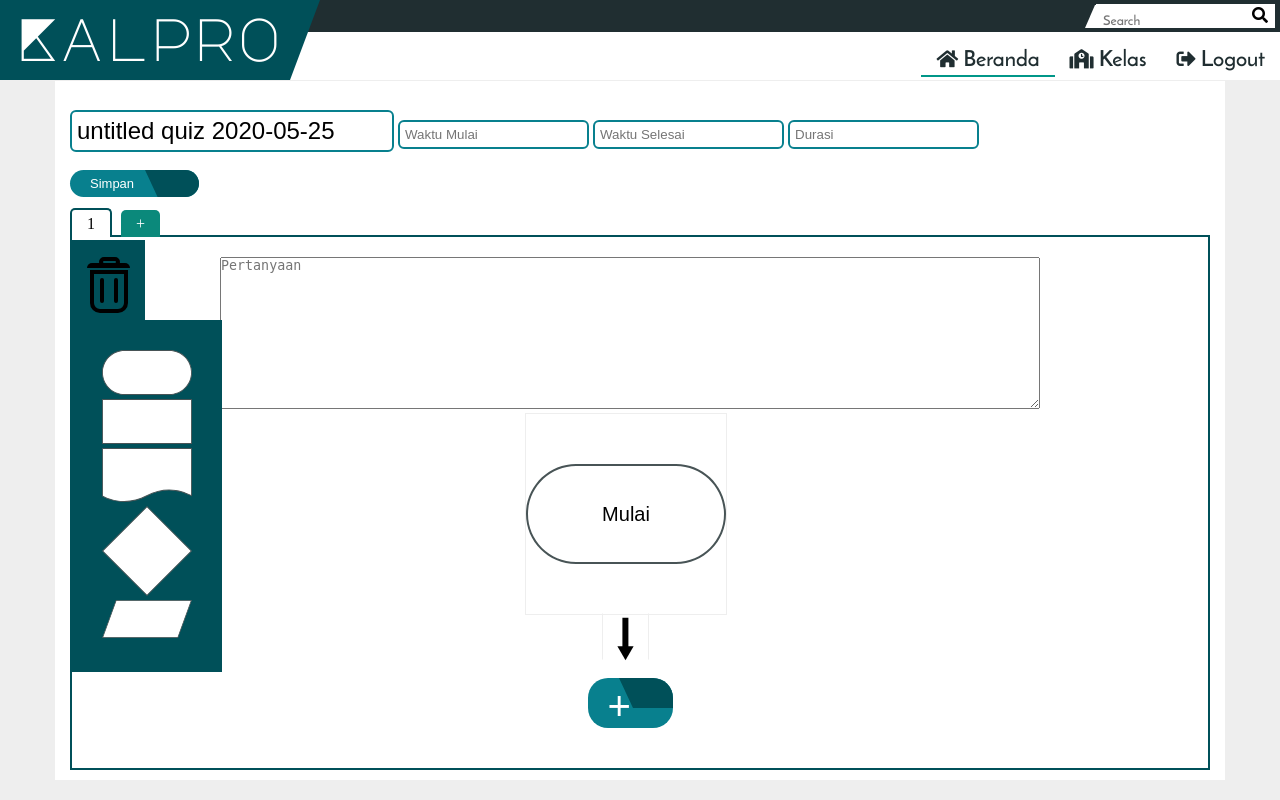
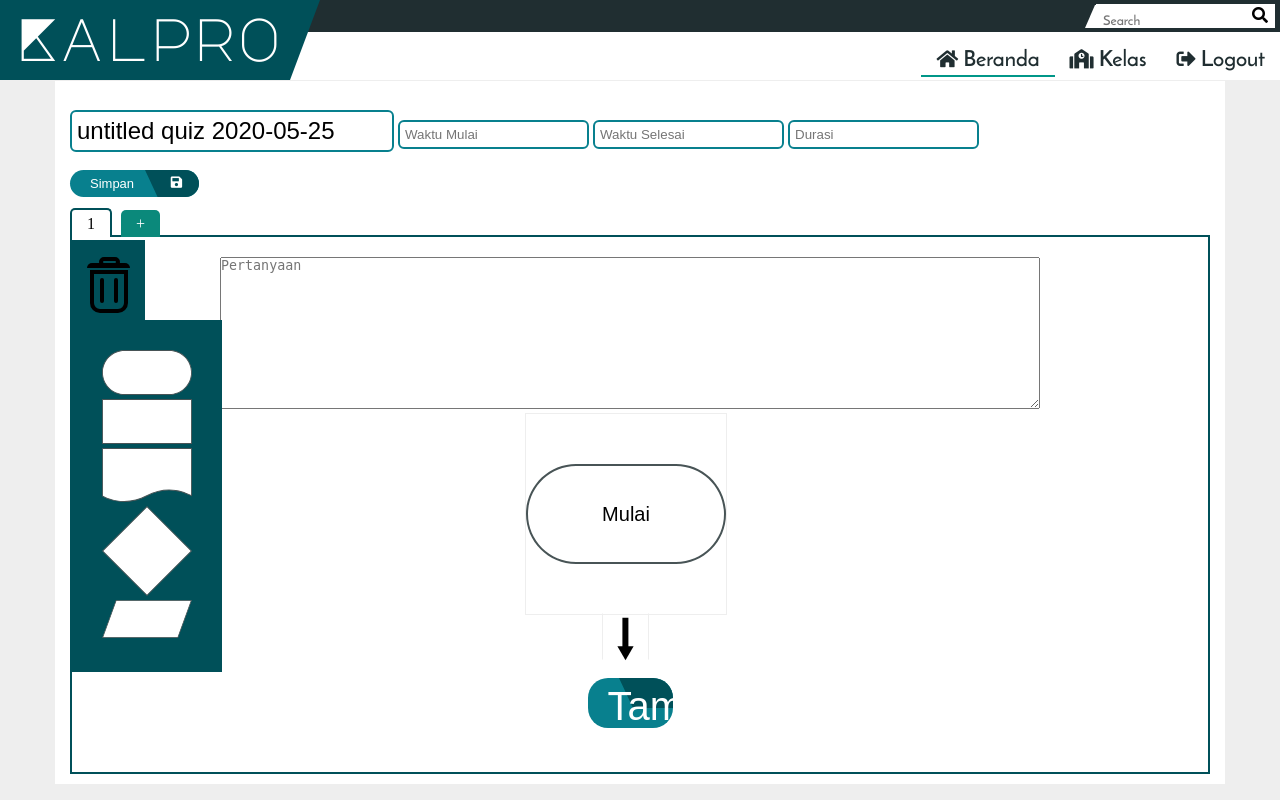
Before and after one commit to noviandsh/kalpro, a CodeIgniter app: page /kalpro/index.php/home/createQuiz in a window 1280 px wide. Run offline with CodeIgniter, Linux system fonts and the light colour scheme; some libraries are stand-ins or nearby versions.

Commit message:
add styled button

```diff
--- a/application/views/sub-page/new-quiz.php
+++ b/application/views/sub-page/new-quiz.php
@@ -8,7 +8,7 @@
         <input readonly="readonly" type="text" id="dueDate" placeholder="Waktu Selesai">
         <input type="text" id="quiz-duration" placeholder="Durasi"><br><br>
     </form>
-    <button class="styled-btn" onClick="submitQuiz()">Simpan</button><br><br>
+    <button class="styled-btn" onClick="submitQuiz()" class='styled-btn' data-icon='&#xf0c7'>Simpan</button><br><br>
     <div id="new-quiz-number">
         <ul>
             <li class="selected"><a href="#">1</a></li>
@@ -56,7 +56,7 @@
                         <div class="empty"></div>
                         <div class="empty"></div>
                     </div>
-                    <div id="add-line"><button class="styled-btn" onClick="makeTarget()">+</button></div>
+                    <div id="add-line"><button class="styled-btn" data-icon='&#xf067' onClick="makeTarget()">Tambah baris</button></div>
                 </div>
             </div>
         </div>
```
